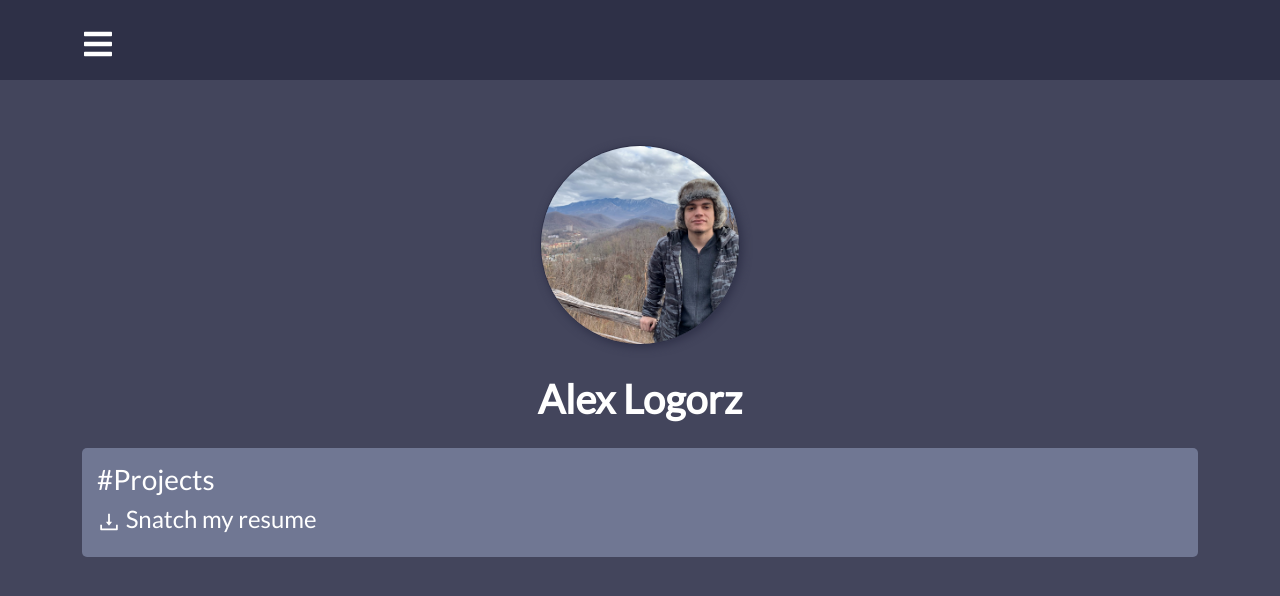
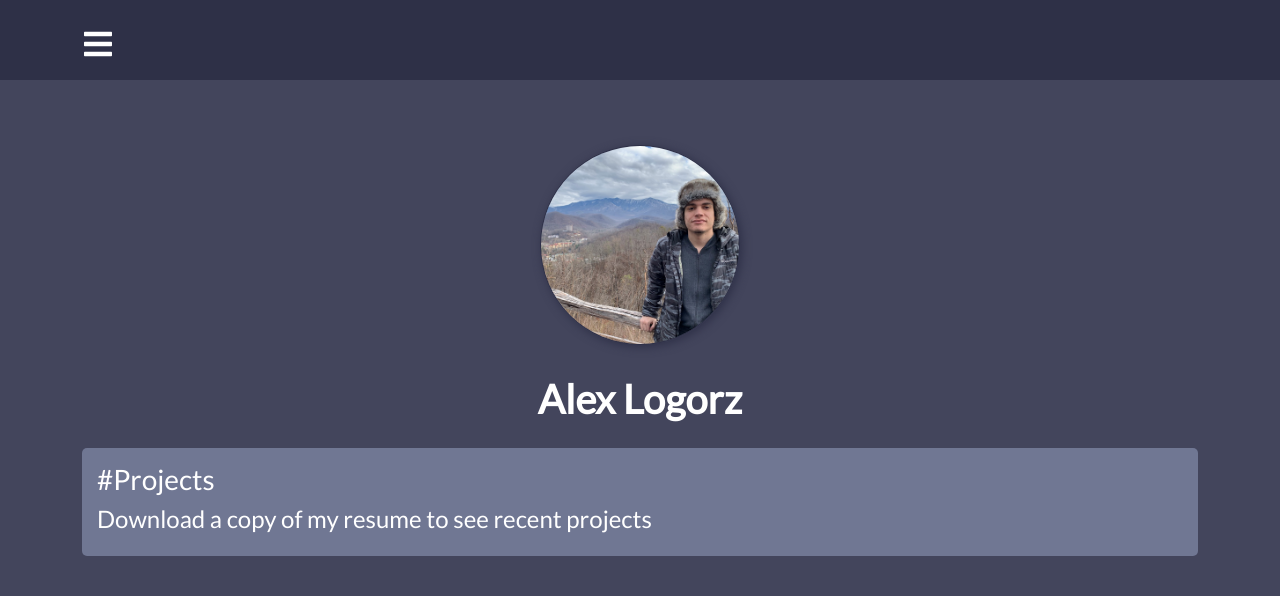
Before and after one commit to alexlogorz/alexlogorz, a React (Create React App) app in the folder client/: page /projects in a window 1280 px wide. Shown: the top 596 px of the page. Built offline with nearby package versions, Linux system fonts and the light colour scheme.

Commit message:
Update Projects.js

```diff
--- a/client/src/components/pages/Projects.js
+++ b/client/src/components/pages/Projects.js
@@ -29,7 +29,7 @@ const Projects = () => {
                         <Col className='Col'>
                             <div className='panel'>
                                 <h3>#Projects</h3>
-                                <h4><AiIcons.AiOutlineDownload/> Snatch my resume</h4>
+                                <h4>Download a copy of my resume to see recent projects</h4>
                             </div>
                         </Col>
                     </Row>
```
